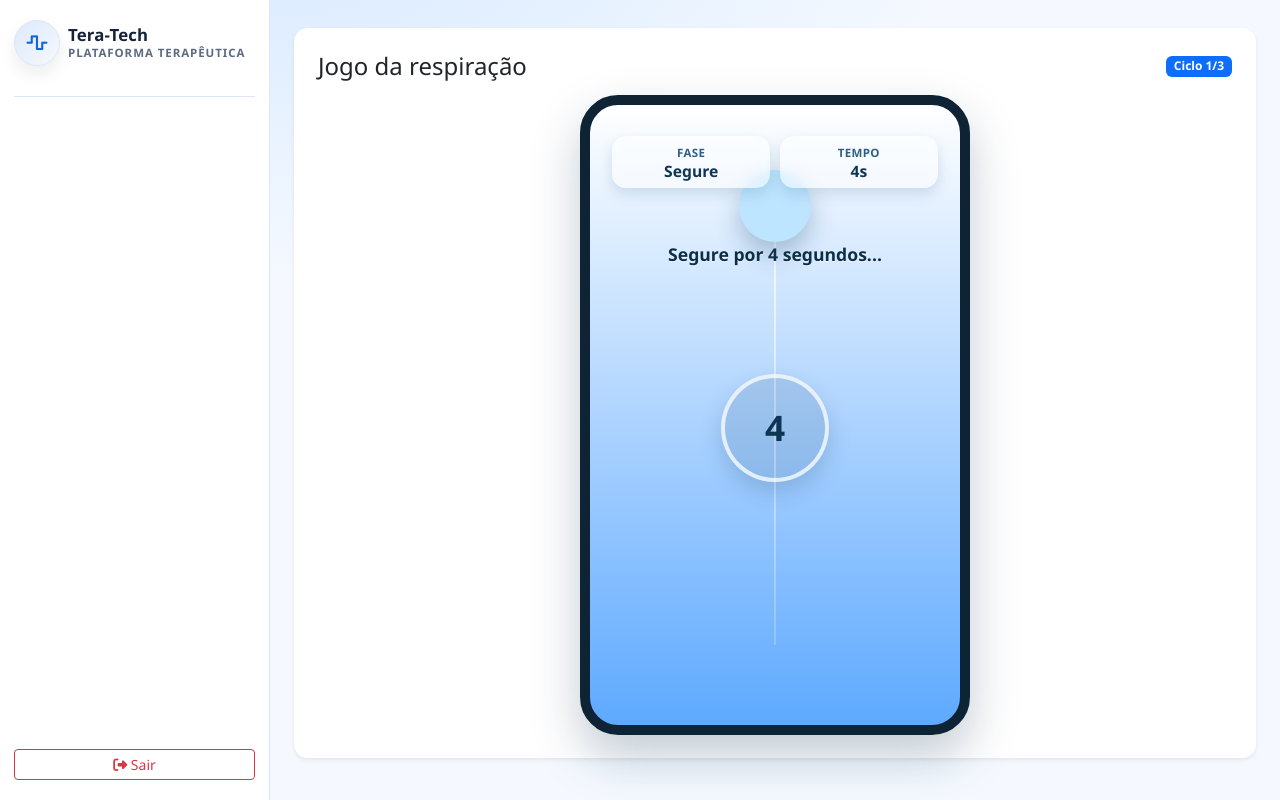
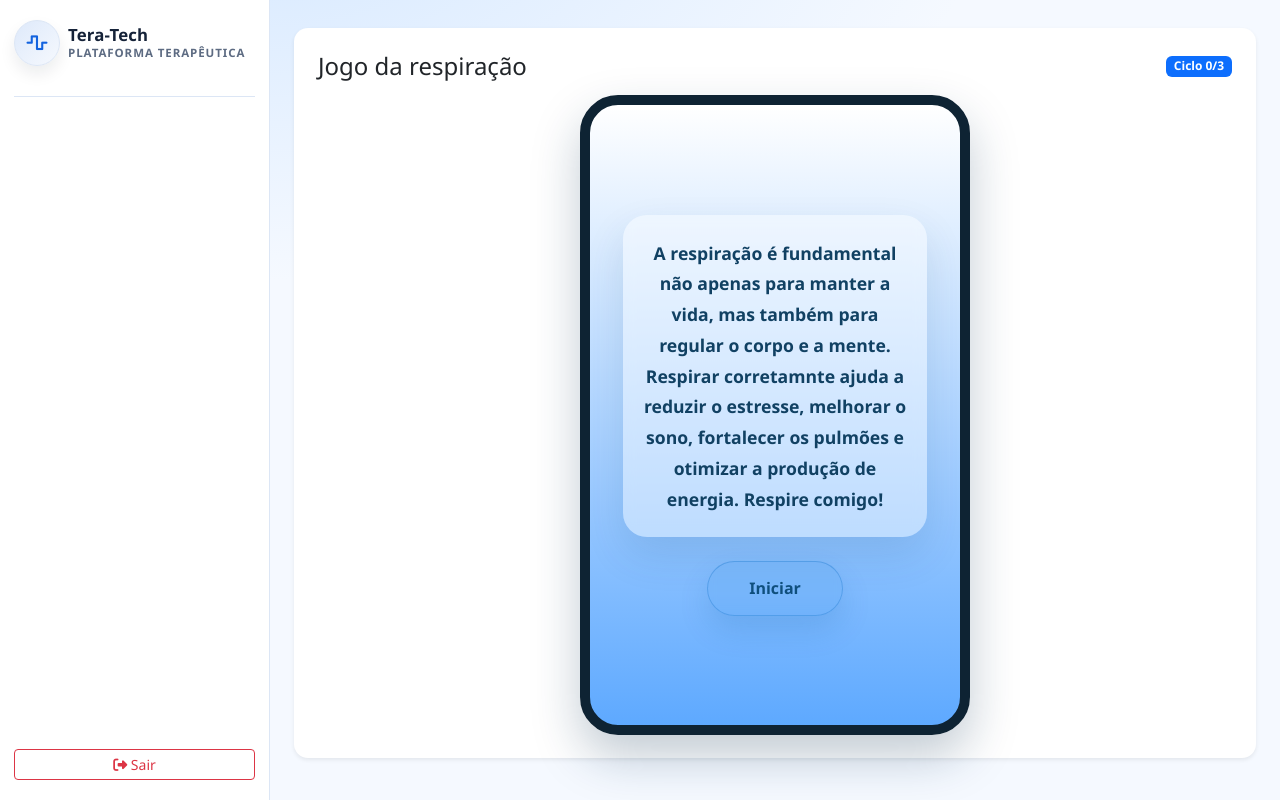
Before and after one commit to jonathan3153975-lgtm/terapia, a PHP site: template app/views/patient/breathing-game.php in a window 1280 px wide. Run offline with PHP 8.4, Linux system fonts and the light colour scheme; the template is opened without the code that fills it, so the values that code supplies are empty; some libraries are stand-ins or nearby versions.

Commit message:
Update breathing-game.php

```diff
--- a/app/views/patient/breathing-game.php
+++ b/app/views/patient/breathing-game.php
@@ -9,8 +9,23 @@
         <span id="breathing-cycle-counter" class="badge text-bg-primary">Ciclo 0/3</span>
       </div>
 
-      <div class="breathing-stage" id="breathing-stage" role="application" aria-label="Jogo de respiração guiada">
+      <div class="breathing-stage" role="application" aria-label="Jogo de respiração guiada">
         <div class="breathing-phone">
+          <div class="breathing-screen breathing-screen--intro is-active" id="breathing-intro-screen">
+            <div class="breathing-intro-copy">
+              <p>
+                A respiração é fundamental não apenas para manter a vida, mas também para regular o corpo e a mente.
+                Respirar corretamnte ajuda a reduzir o estresse, melhorar o sono, fortalecer os pulmões e otimizar a
+                produção de energia. Respire comigo!
+              </p>
+            </div>
+
+            <button class="breathing-start-button" id="breathing-start-button" type="button">
+              Iniciar
+            </button>
+          </div>
+
+          <div class="breathing-screen breathing-screen--game" id="breathing-game-screen" aria-hidden="true">
             <div class="breathing-track" aria-hidden="true"></div>
 
             <div class="breathing-modules">
@@ -20,28 +35,14 @@
               </div>
               <div class="breathing-module">
                 <small>Tempo</small>
-              <strong id="breathing-time-label">3s</strong>
+                <strong id="breathing-time-label">0s</strong>
               </div>
             </div>
 
-          <div class="breathing-image" id="breathing-image" aria-hidden="true">
-            <svg viewBox="0 0 180 120" xmlns="http://www.w3.org/2000/svg" focusable="false">
-              <defs>
-                <linearGradient id="lungsGradient" x1="0" y1="0" x2="0" y2="1">
-                  <stop offset="0%" stop-color="#e9f6ff"/>
-                  <stop offset="100%" stop-color="#b3deff"/>
-                </linearGradient>
-              </defs>
-              <path d="M90 62 L90 18" stroke="#7dc7ff" stroke-width="8" stroke-linecap="round" fill="none"/>
-              <path d="M86 28 C70 20, 45 30, 40 52 C34 76, 49 98, 69 102 C83 104, 90 91, 90 78 Z" fill="url(#lungsGradient)" stroke="#7dc7ff" stroke-width="4"/>
-              <path d="M94 28 C110 20, 135 30, 140 52 C146 76, 131 98, 111 102 C97 104, 90 91, 90 78 Z" fill="url(#lungsGradient)" stroke="#7dc7ff" stroke-width="4"/>
-            </svg>
+            <div class="breathing-message" id="breathing-message">Inspire por 5 segundos</div>
+            <div class="breathing-timer" id="breathing-timer" aria-live="polite">3</div>
+            <div class="breathing-ball breathing-ball--bottom" id="breathing-ball" aria-hidden="true"></div>
           </div>
-
-          <div class="breathing-message" id="breathing-message">Inspire profundamente por 5 segundos...</div>
-          <div class="breathing-timer" id="breathing-timer" aria-live="polite">3</div>
-          <div class="breathing-ball" id="breathing-ball" aria-hidden="true"></div>
-          <div class="breathing-end" id="breathing-end" aria-live="polite"></div>
         </div>
       </div>
     </div>
@@ -82,6 +83,75 @@
     background: linear-gradient(180deg, #ffffff 0%, #5ea9ff 100%);
     box-shadow: 0 22px 48px rgba(15, 53, 84, 0.25);
     overflow: hidden;
+  }
+
+  .breathing-screen {
+    position: absolute;
+    inset: 0;
+    opacity: 0;
+    pointer-events: none;
+    transition: opacity 0.5s ease;
+  }
+
+  .breathing-screen.is-active {
+    opacity: 1;
+    pointer-events: auto;
+  }
+
+  .breathing-screen.is-leaving {
+    opacity: 0;
+  }
+
+  .breathing-screen--intro {
+    display: flex;
+    flex-direction: column;
+    justify-content: center;
+    align-items: center;
+    gap: 1.5rem;
+    padding: 10% 9%;
+    text-align: center;
+  }
+
+  .breathing-intro-copy {
+    max-width: 28rem;
+    padding: 1.4rem 1.2rem;
+    border-radius: 24px;
+    background: rgba(255, 255, 255, 0.42);
+    backdrop-filter: blur(6px);
+    box-shadow: 0 18px 40px rgba(18, 66, 103, 0.12);
+  }
+
+  .breathing-intro-copy p {
+    margin: 0;
+    color: #114163;
+    font-size: clamp(1rem, 2.5vw, 1.1rem);
+    font-weight: 600;
+    line-height: 1.75;
+  }
+
+  .breathing-start-button {
+    border: 1px solid rgba(44, 131, 212, 0.44);
+    border-radius: 999px;
+    background: rgba(74, 156, 231, 0.18);
+    color: #0f4f7d;
+    font-size: 1rem;
+    font-weight: 700;
+    padding: 0.9rem 2.6rem;
+    box-shadow: 0 14px 30px rgba(18, 96, 154, 0.16);
+    backdrop-filter: blur(4px);
+    transition: transform 0.2s ease, background-color 0.2s ease, border-color 0.2s ease;
+  }
+
+  .breathing-start-button:hover,
+  .breathing-start-button:focus-visible {
+    transform: translateY(-1px);
+    background: rgba(74, 156, 231, 0.3);
+    border-color: rgba(15, 79, 125, 0.4);
+    outline: none;
+  }
+
+  .breathing-screen--game {
+    display: block;
   }
 
   .breathing-modules {
@@ -133,60 +203,17 @@
     inset: 22% 8% auto 8%;
     text-align: center;
     color: #0c2f48;
-    font-size: clamp(1rem, 2.4vw, 1.1rem);
+    font-size: clamp(1rem, 2.5vw, 1.1rem);
     font-weight: 700;
     line-height: 1.4;
     opacity: 1;
-    transition: opacity 0.8s ease;
+    transition: opacity 0.35s ease;
     text-shadow: 0 1px 0 rgba(255, 255, 255, 0.75);
+    z-index: 3;
   }
 
-  .breathing-image {
-    position: absolute;
-    left: 50%;
-    top: 32%;
-    width: min(44vw, 176px);
-    transform: translateX(-50%);
+  .breathing-message.fade {
     opacity: 0;
-    transition: opacity 1s ease;
-    filter: drop-shadow(0 10px 24px rgba(18, 93, 148, 0.22));
-    z-index: 2;
-  }
-
-  .breathing-image.show {
-    opacity: 1;
-  }
-
-  .breathing-ball {
-    position: absolute;
-    left: 50%;
-    width: min(18vw, 72px);
-    height: min(18vw, 72px);
-    border-radius: 999px;
-    transform: translateX(-50%);
-    bottom: 8%;
-    background: #ffffff;
-    box-shadow: 0 12px 24px rgba(30, 77, 114, 0.3);
-    z-index: 2;
-    transition: bottom 5s linear, background-color 5s linear;
-  }
-
-  .breathing-ball.rise {
-    bottom: 78%;
-    background: #bde5ff;
-    transition: bottom 5s linear, background-color 5s linear;
-  }
-
-  .breathing-ball.fall {
-    bottom: 8%;
-    background: #ffffff;
-    transition: bottom 7s linear, background-color 7s linear;
-  }
-
-  .breathing-ball.hold {
-    bottom: 78%;
-    background: #bde5ff;
-    transition: none;
   }
 
   .breathing-timer {
@@ -208,23 +235,33 @@
     z-index: 3;
   }
 
-  .breathing-message.fade {
-    opacity: 0;
-    transition-duration: 0.35s;
+  .breathing-ball {
+    position: absolute;
+    left: 50%;
+    width: min(18vw, 72px);
+    height: min(18vw, 72px);
+    border-radius: 999px;
+    transform: translateX(-50%);
+    background: #ffffff;
+    box-shadow: 0 12px 24px rgba(30, 77, 114, 0.3);
+    z-index: 2;
   }
 
-  .breathing-end {
-    position: absolute;
-    inset: auto 8% 7% 8%;
-    text-align: center;
-    color: #06345a;
-    font-weight: 700;
-    opacity: 0;
-    transition: opacity 0.7s ease;
+  .breathing-ball--bottom {
+    bottom: 4%;
   }
 
-  .breathing-end.show {
-    opacity: 1;
+  .breathing-ball--top {
+    bottom: 78%;
+    background: #bde5ff;
+  }
+
+  .breathing-ball.rise {
+    transition: bottom 5s linear, background-color 5s linear;
+  }
+
+  .breathing-ball.fall {
+    transition: bottom 7s linear, background-color 7s linear;
   }
 
   @media (min-width: 1200px) {
@@ -300,31 +337,36 @@
       border-width: 8px;
       border-radius: 30px;
     }
+
+    .breathing-intro-copy {
+      padding: 1.15rem 1rem;
+    }
+
+    .breathing-start-button {
+      width: 100%;
+      max-width: 18rem;
+    }
   }
 </style>
 
 <script>
   (function () {
-    const dashboardUrl = <?php echo json_encode(rtrim((string) ($appUrl ?? ''), '/') . '/patient.php?action=dashboard'); ?>;
     const TOTAL_CYCLES = 3;
-    const PRE_START_SECONDS = 3;
-    const INHALE_SECONDS = 5;
-    const HOLD_SECONDS = 4;
-    const EXHALE_SECONDS = 7;
+    const PREPARE_DELAY = 300;
 
+    const introScreen = document.getElementById('breathing-intro-screen');
+    const gameScreen = document.getElementById('breathing-game-screen');
+    const startButton = document.getElementById('breathing-start-button');
     const ball = document.getElementById('breathing-ball');
     const message = document.getElementById('breathing-message');
-    const image = document.getElementById('breathing-image');
-    const endMessage = document.getElementById('breathing-end');
     const cycleCounter = document.getElementById('breathing-cycle-counter');
     const phaseLabel = document.getElementById('breathing-phase-label');
     const timeLabel = document.getElementById('breathing-time-label');
     const centerTimer = document.getElementById('breathing-timer');
 
-    let cycle = 0;
-    let stopped = false;
+    let sessionToken = 0;
+    const timeoutIds = [];
 
-    const timeoutIds = [];
     function later(fn, delay) {
       const id = window.setTimeout(fn, delay);
       timeoutIds.push(id);
@@ -342,7 +384,7 @@
       document.body.classList.toggle('breathing-game-mobile', window.innerWidth <= 820);
     }
 
-    function setCounter(value) {
+    function setCycle(value) {
       cycleCounter.textContent = `Ciclo ${value}/${TOTAL_CYCLES}`;
     }
 
@@ -350,9 +392,9 @@
       phaseLabel.textContent = value;
     }
 
-    function setTime(seconds) {
-      timeLabel.textContent = `${seconds}s`;
-      centerTimer.textContent = String(seconds);
+    function setTimer(value) {
+      timeLabel.textContent = `${value}s`;
+      centerTimer.textContent = String(value);
     }
 
     function showMessage(text) {
@@ -364,121 +406,175 @@
       message.classList.add('fade');
     }
 
-    function holdBallTop() {
-      void ball.offsetWidth;
-      ball.classList.remove('rise', 'fall');
-      ball.classList.add('hold');
+    function resetBall() {
+      ball.classList.remove('rise', 'fall', 'breathing-ball--top');
+      ball.classList.add('breathing-ball--bottom');
+      ball.style.bottom = '';
+      ball.style.backgroundColor = '';
     }
 
-    function moveBallUp() {
+    function moveBallToTop() {
+      ball.classList.remove('fall', 'breathing-ball--bottom');
       void ball.offsetWidth;
-      ball.classList.remove('hold', 'fall');
       ball.classList.add('rise');
+      ball.style.bottom = '78%';
+      ball.style.backgroundColor = '#bde5ff';
     }
 
-    function moveBallDown() {
-      void ball.offsetWidth;
-      ball.classList.remove('hold', 'rise');
-      ball.classList.add('fall');
+    function pinBallTop() {
+      ball.classList.remove('rise', 'fall', 'breathing-ball--bottom');
+      ball.classList.add('breathing-ball--top');
+      ball.style.bottom = '78%';
+      ball.style.backgroundColor = '#bde5ff';
     }
 
-    async function countdown(seconds, onTick) {
-      for (let remaining = seconds; remaining >= 1; remaining -= 1) {
-        if (stopped) {
-          return;
+    function moveBallToBottom() {
+      ball.classList.remove('rise', 'breathing-ball--top');
+      void ball.offsetWidth;
+      ball.classList.add('fall');
+      ball.style.bottom = '4%';
+      ball.style.backgroundColor = '#ffffff';
     }
 
-        setTime(remaining);
+    function pinBallBottom() {
+      ball.classList.remove('rise', 'fall', 'breathing-ball--top');
+      ball.classList.add('breathing-ball--bottom');
+      ball.style.bottom = '4%';
+      ball.style.backgroundColor = '#ffffff';
+    }
+
+    function switchScreen(showIntro) {
+      const activate = showIntro ? introScreen : gameScreen;
+      const deactivate = showIntro ? gameScreen : introScreen;
+
+      deactivate.classList.remove('is-active');
+      deactivate.classList.add('is-leaving');
+      deactivate.setAttribute('aria-hidden', 'true');
+
+      later(() => {
+        deactivate.classList.remove('is-leaving');
+        activate.classList.add('is-active');
+        activate.setAttribute('aria-hidden', 'false');
+      }, 220);
+    }
+
+    async function tickSequence(values, token, onTick) {
+      for (const value of values) {
+        if (token !== sessionToken) {
+          return false;
+        }
+
+        setTimer(value);
         if (typeof onTick === 'function') {
-          onTick(remaining);
+          onTick(value);
         }
 
         await new Promise((resolve) => later(resolve, 1000));
       }
+
+      return token === sessionToken;
     }
 
-    async function runCycle(currentCycle) {
-      setPhase('Inspiração');
-      showMessage('Inspire profundamente por 5 segundos...');
-      image.classList.remove('show');
-      moveBallUp();
+    async function runCycle(cycleIndex, token) {
+      setCycle(cycleIndex);
 
-      await countdown(INHALE_SECONDS, (remaining) => {
-        if (remaining === 3) {
-          hideMessage();
-          later(() => showMessage('Continue inspirando...'), 220);
+      setPhase('Preparar');
+      showMessage('Inspire por 5 segundos');
+      pinBallBottom();
+      let ok = await tickSequence([3, 2, 1, 0], token);
+      if (!ok) {
+        return false;
+      }
+
+      setPhase('Inspirar');
+      showMessage('Inspire por 5 segundos');
+      moveBallToTop();
+      ok = await tickSequence([1, 2, 3, 4, 5], token, (value) => {
+        if (value === 3) {
+          showMessage('Segure por 4 segundos');
+        }
+      });
+      if (!ok) {
+        return false;
+      }
+
+      setPhase('Segure no topo');
+      pinBallTop();
+      ok = await tickSequence([1, 2, 3, 4], token, (value) => {
+        if (value === 2) {
+          showMessage('Espire por 7 segundos');
+        }
+      });
+      if (!ok) {
+        return false;
+      }
+
+      setPhase('Expirar');
+      showMessage('Espire por 7 segundos');
+      moveBallToBottom();
+      ok = await tickSequence([7, 6, 5, 4, 3, 2, 1, 0], token, (value) => {
+        if (value === 5) {
+          showMessage('Segure por 4 segundos');
+        }
+      });
+      if (!ok) {
+        return false;
+      }
+
+      setPhase('Segure embaixo');
+      pinBallBottom();
+      ok = await tickSequence([4, 3, 2, 1, 0], token, (value) => {
+        if (value === 2) {
+          showMessage('Inspire por 5 segundos');
         }
       });
 
-      if (stopped) {
+      return ok;
+    }
+
+    async function startSession() {
+      sessionToken += 1;
+      const token = sessionToken;
+
+      startButton.disabled = true;
+      clearTimers();
+      setCycle(0);
+      setPhase('Preparar');
+      setTimer(0);
+      resetBall();
+      hideMessage();
+      switchScreen(false);
+
+      await new Promise((resolve) => later(resolve, PREPARE_DELAY));
+      if (token !== sessionToken) {
         return;
       }
 
-      setPhase('Segure');
-      holdBallTop();
-      showMessage('Segure por 4 segundos...');
+      showMessage('Inspire por 5 segundos');
 
-      await countdown(HOLD_SECONDS, (remaining) => {
-        if (remaining === 2) {
-          image.classList.add('show');
-          showMessage('Espire por 7 segundos...');
-        }
-      });
-
-      if (stopped) {
+      for (let cycleIndex = 1; cycleIndex <= TOTAL_CYCLES; cycleIndex += 1) {
+        const ok = await runCycle(cycleIndex, token);
+        if (!ok) {
           return;
         }
-
-      setPhase('Expiração');
-      moveBallDown();
-      showMessage('Espire por 7 segundos...');
-
-      await countdown(EXHALE_SECONDS, (remaining) => {
-        if (remaining === 2 && currentCycle < TOTAL_CYCLES) {
-          hideMessage();
-          later(() => showMessage('Inspire profundamente por 5 segundos...'), 220);
-        }
-      });
       }
 
-    async function runSession() {
-      setCounter(0);
+      setCycle(0);
       setPhase('Preparar');
-      showMessage('Inspire profundamente por 5 segundos...');
-
-      await countdown(PRE_START_SECONDS);
-
-      for (let currentCycle = 1; currentCycle <= TOTAL_CYCLES; currentCycle += 1) {
-        if (stopped) {
-          return;
-        }
-
-        cycle = currentCycle;
-        setCounter(cycle);
-        await runCycle(currentCycle);
-      }
-
-      finalize();
-    }
-
-    function finalize() {
-      stopped = true;
-      clearTimers();
-      image.classList.remove('show');
-      hideMessage();
-      setPhase('Finalizado');
-      setTime(0);
-      endMessage.textContent = 'Sessão finalizada. Excelente trabalho.';
-      endMessage.classList.add('show');
-      later(() => {
-        window.location.assign(dashboardUrl);
-      }, 1200);
+      setTimer(0);
+      resetBall();
+      switchScreen(true);
+      startButton.disabled = false;
     }
 
     syncViewportMode();
+    resetBall();
+    setCycle(0);
+    setPhase('Preparar');
+    setTimer(0);
+
+    startButton.addEventListener('click', startSession);
     window.addEventListener('resize', syncViewportMode);
-    runSession();
-
     window.addEventListener('beforeunload', () => {
       clearTimers();
       document.body.classList.remove('breathing-game-mobile', 'breathing-game-page');
```
Lines whose indentation alone changed are shown as unchanged.
